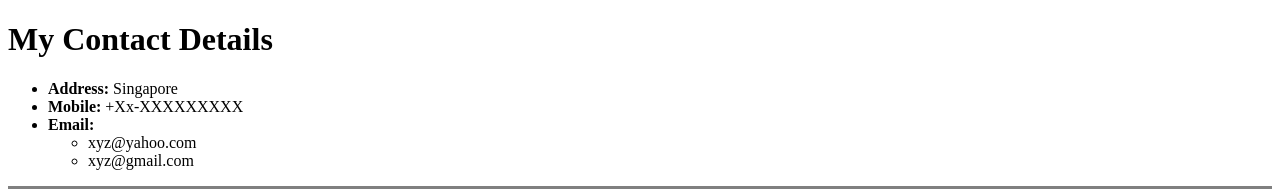
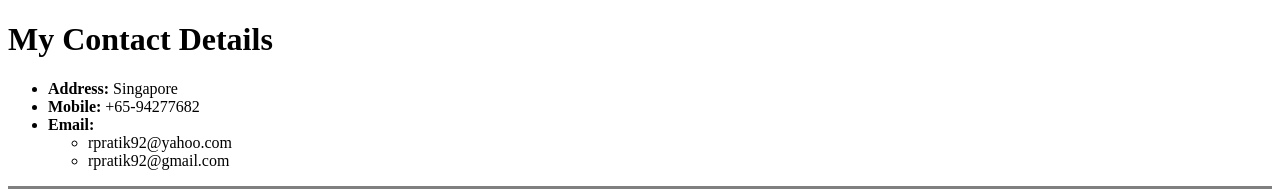
Before and after one commit to prateekrastogi92/cv, a plain HTML site: page contact.html in a window 1280 px wide. Shown: the top 195 px of the page. Drawn offline with Linux system fonts and the light colour scheme.

Commit message:
updated contacts page

```diff
--- a/contact.html
+++ b/contact.html
@@ -10,18 +10,18 @@
   <h1>My Contact Details</h1>
   <ul>
     <li><strong>Address:</strong> Singapore</li>
-    <li><strong>Mobile:</strong> +Xx-XXXXXXXXX</li>
+    <li><strong>Mobile:</strong> +65-94277682</li>
     <li>
       <strong>Email:</strong>
       <ul>
         <li>
-          xyz@yahoo.com</li>
-        <li>xyz@gmail.com</li>
+          rpratik92@yahoo.com</li>
+        <li>rpratik92@gmail.com</li>
       </ul>
     </li>
   </ul>
   <hr size='3' noshade>
-  <form action="mailto:xyz@gmail.cm" method="post" enctype="text/plain">
+  <form action="mailto:rpratik92@gmail.cm" method="post" enctype="text/plain">
     <label>Your Name:</label>
     <input type="text" name="yourName" value=""><br>
     <label for="">Your Email:</label>
```
